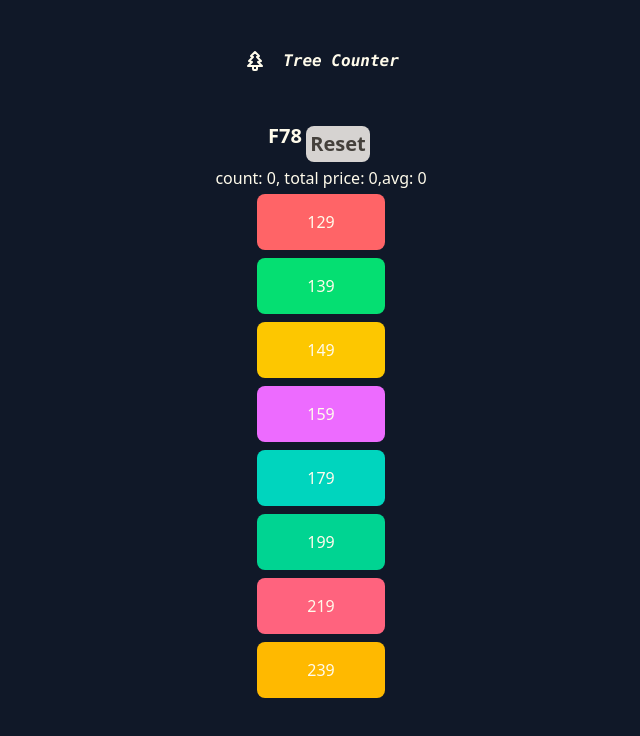
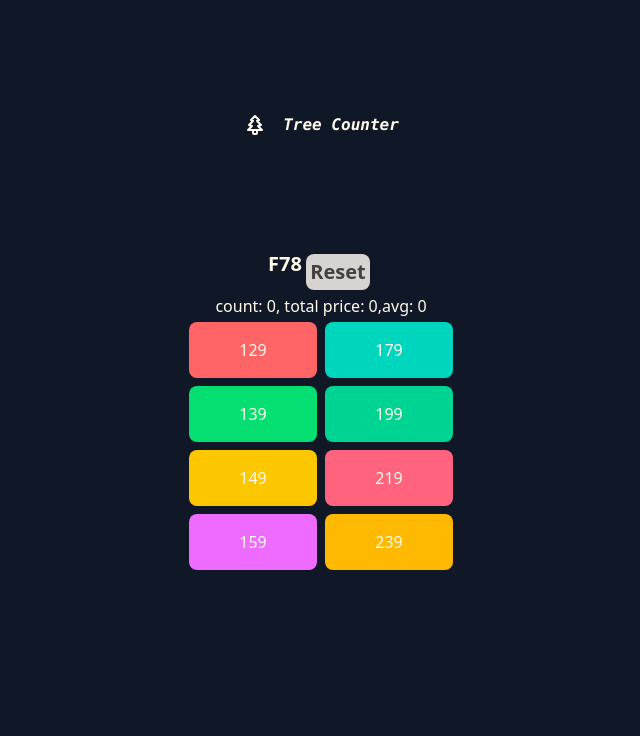
Before and after one commit to SlySkillet/tree-calc, a React (Vite) app: page / in a window 1280 px wide. Shown: the top 736 px of the page, without its empty margins (319-959 px from the left). Built offline with nearby package versions, Linux system fonts and the light colour scheme.

Commit message:
grid buttons

```diff
--- a/src/App.tsx
+++ b/src/App.tsx
@@ -70,16 +70,22 @@ function App() {
         <h5>
           count: {count}, total price: {totalPrice},avg: {avg}
         </h5>
+        <div className="grid grid-cols-2">
+          <div className="flex flex-col">
             <TreeButton color="bg-red-400" tree={129} />
             <TreeButton color="bg-green-400" tree={139} />
             <TreeButton color="bg-yellow-400" tree={149} />
             <TreeButton color="bg-fuchsia-400" tree={159} />
+          </div>
+          <div className="flex flex-col">
             <TreeButton color="bg-teal-400" tree={179} />
             <TreeButton color="bg-emerald-400" tree={199} />
             <TreeButton color="bg-rose-400" tree={219} />
             <TreeButton color="bg-amber-400" tree={239} />
           </div>
         </div>
+      </div>
+    </div>
   );
 }
 
```
Lines whose indentation alone changed are shown as unchanged.
